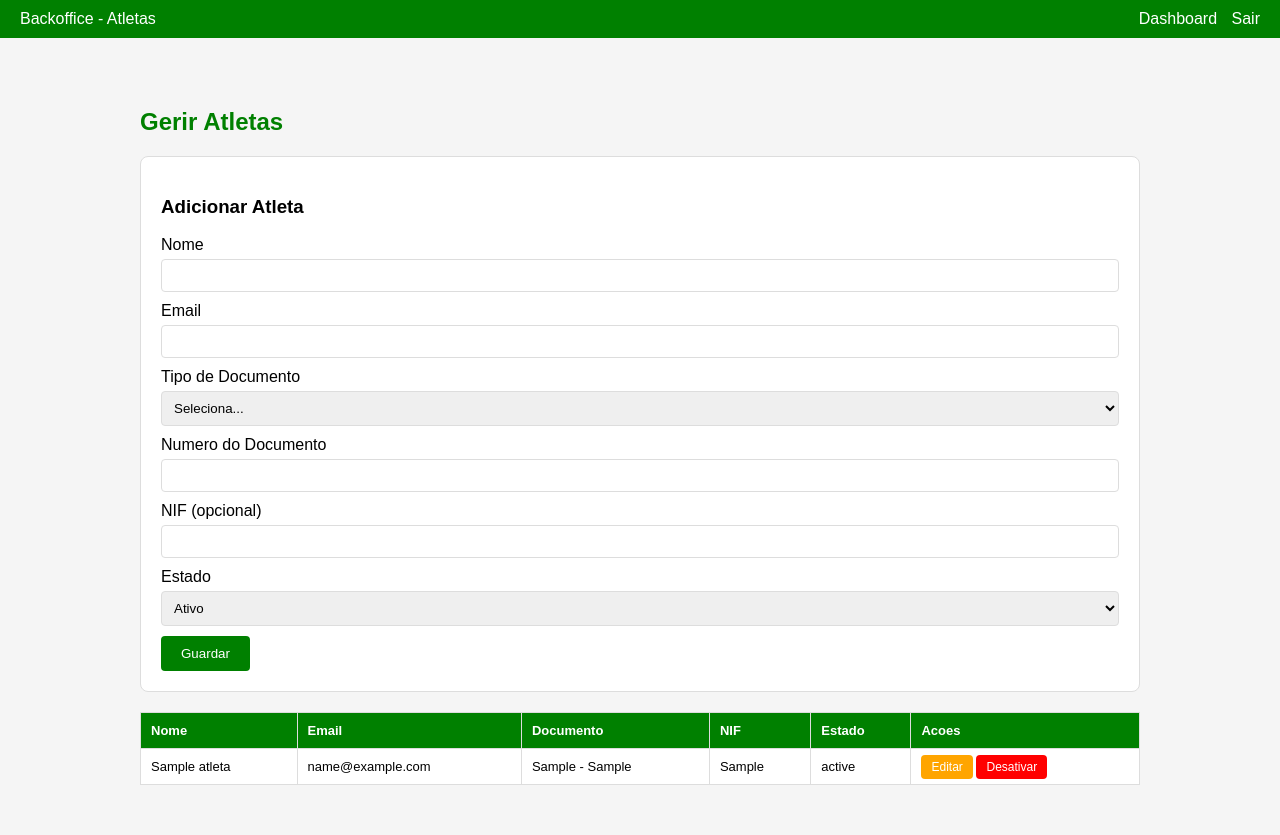
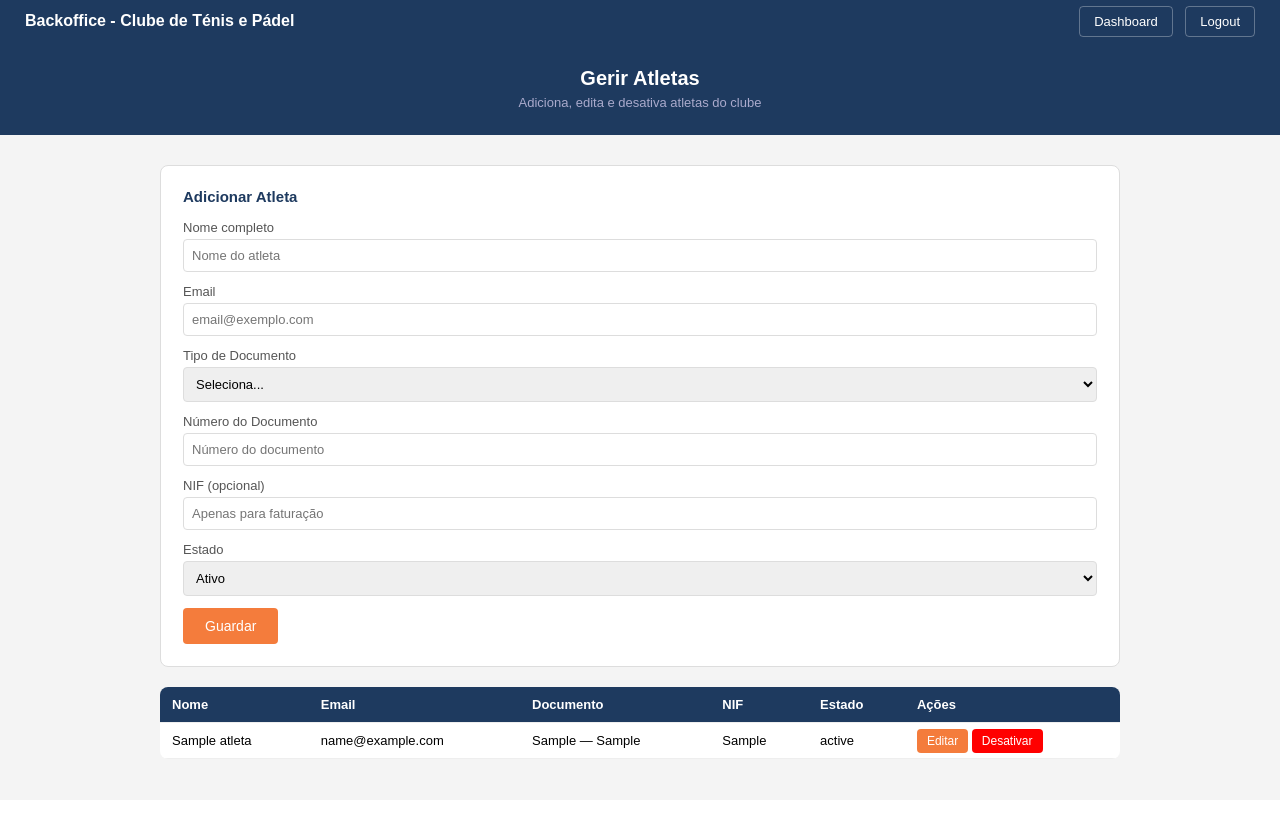
Before and after one commit to donodomundo18/Clube-de-Tenis-e-Padel, a PHP site: page /admin/atletas.php in a window 1280 px wide. After the commit the page ends 759 px from the top, so only its background shows below. Run offline with PHP 8.4, Linux system fonts and the light colour scheme; the visitor is signed in with stand-in values (Sample User, id 1); tables that the repository leaves empty or names only in its code hold one stand-in row (values such as "Sample post").

Commit message:
mudança de cores

```diff
--- a/admin/atletas.php
+++ b/admin/atletas.php
@@ -3,7 +3,7 @@ require_once '../config/db.php';
 require_once '../includes/session.php';
 verificarOperador();
 
-// apagar atleta
+// desativar atleta
 if (isset($_GET['apagar'])) {
     $id = $_GET['apagar'];
     $stmt = $pdo->prepare("UPDATE atleta SET estado_atleta = 'inativo' WHERE id = ?");
@@ -22,11 +22,11 @@ if ($_SERVER['REQUEST_METHOD'] === 'POST') {
     $estado = $_POST['estado_atleta'];
 
     if (isset($_POST['id']) && $_POST['id'] != '') {
-        // editar
+        // editar atleta existente
         $stmt = $pdo->prepare("UPDATE atleta SET nome=?, jogador=?, email=?, documento_tipo=?, documento_numero=?, nif=?, estado_atleta=? WHERE id=?");
         $stmt->execute([$nome, $nome, $email, $documento_tipo, $documento_numero, $nif, $estado, $_POST['id']]);
     } else {
-        // adicionar
+        // adicionar novo atleta - password padrao 123456
         $password = password_hash('123456', PASSWORD_DEFAULT);
         $stmt = $pdo->prepare("INSERT INTO atleta (nome, jogador, email, password, documento_tipo, documento_numero, nif, estado_atleta) VALUES (?,?,?,?,?,?,?,?)");
         $stmt->execute([$nome, $nome, $email, $password, $documento_tipo, $documento_numero, $nif, $estado]);
@@ -35,10 +35,8 @@ if ($_SERVER['REQUEST_METHOD'] === 'POST') {
     exit();
 }
 
-// buscar atletas
-$atletas = $pdo->query("SELECT * FROM atleta")->fetchAll();
+$atletas = $pdo->query("SELECT * FROM atleta ORDER BY nome")->fetchAll();
 
-// buscar atleta para editar
 $editar = null;
 if (isset($_GET['editar'])) {
     $stmt = $pdo->prepare("SELECT * FROM atleta WHERE id = ?");
@@ -52,36 +50,51 @@ if (isset($_GET['editar'])) {
     <meta charset="UTF-8">
     <title>Atletas - Backoffice</title>
     <style>
-        body { font-family: Arial; margin: 0; background: #f5f5f5; }
-        nav { background: green; padding: 10px 20px; color: white; display: flex; justify-content: space-between; }
-        nav a { color: white; margin-left: 10px; text-decoration: none; }
-        .container { max-width: 1000px; margin: 30px auto; padding: 20px; }
-        h2 { color: green; }
-        table { width: 100%; border-collapse: collapse; background: white; }
-        th, td { padding: 10px; border: 1px solid #ddd; text-align: left; font-size: 13px; }
-        th { background: green; color: white; }
+        * { margin: 0; padding: 0; box-sizing: border-box; }
+        body { font-family: Arial; background: #f4f4f4; }
+        nav { background: #1e3a5f; padding: 12px 25px; display: flex; justify-content: space-between; align-items: center; }
+        nav span { color: white; font-size: 16px; font-weight: bold; }
+        nav a { color: white; text-decoration: none; margin-left: 8px; font-size: 13px; padding: 7px 14px; border-radius: 4px; border: 1px solid rgba(255,255,255,0.3); }
+        nav a:hover { background: #f47c3c; border-color: #f47c3c; }
+        .topo { background: #1e3a5f; color: white; padding: 25px; text-align: center; }
+        .topo h1 { font-size: 20px; }
+        .topo p { font-size: 13px; color: #aac; margin-top: 5px; }
+        .container { max-width: 1000px; margin: 30px auto; padding: 0 20px; }
+        .formulario { background: white; padding: 22px; border-radius: 8px; margin-bottom: 20px; border: 1px solid #ddd; }
+        .formulario h3 { color: #1e3a5f; margin-bottom: 15px; font-size: 15px; }
+        label { font-size: 13px; color: #555; display: block; margin-bottom: 4px; }
+        input, select { width: 100%; padding: 8px; margin-bottom: 12px; border: 1px solid #ddd; border-radius: 4px; box-sizing: border-box; font-size: 13px; }
+        input:focus, select:focus { border-color: #1e3a5f; outline: none; }
+        .btn-guardar { background: #f47c3c; color: white; padding: 10px 22px; border: none; border-radius: 4px; cursor: pointer; font-size: 14px; }
+        .btn-guardar:hover { background: #d4622c; }
+        table { width: 100%; border-collapse: collapse; background: white; border-radius: 8px; overflow: hidden; }
+        th, td { padding: 10px 12px; border-bottom: 1px solid #eee; font-size: 13px; text-align: left; }
+        th { background: #1e3a5f; color: white; }
+        tr:hover { background: #f9f9f9; }
         .btn { padding: 5px 10px; border: none; border-radius: 4px; cursor: pointer; text-decoration: none; font-size: 12px; }
-        .btn-editar { background: orange; color: white; }
+        .btn-editar { background: #f47c3c; color: white; }
+        .btn-editar:hover { background: #d4622c; }
         .btn-inativar { background: red; color: white; }
-        .formulario { background: white; padding: 20px; border-radius: 8px; margin-bottom: 20px; border: 1px solid #ddd; }
-        input, select { width: 100%; padding: 8px; margin: 5px 0 10px 0; border: 1px solid #ddd; border-radius: 4px; box-sizing: border-box; }
-        .btn-guardar { background: green; color: white; padding: 10px 20px; border: none; border-radius: 4px; cursor: pointer; }
+        .btn-inativar:hover { background: darkred; }
         .inativo { color: red; }
-        .ativo { color: green; }
+        .ativo { color: #1a6b1a; font-weight: bold; }
     </style>
 </head>
 <body>
 <nav>
-    <span>Backoffice - Atletas</span>
+    <span>Backoffice - Clube de Ténis e Pádel</span>
     <div>
         <a href="dashboard.php">Dashboard</a>
-        <a href="../logout.php">Sair</a>
+        <a href="../logout.php">Logout</a>
     </div>
 </nav>
 
+<div class="topo">
+    <h1>Gerir Atletas</h1>
+    <p>Adiciona, edita e desativa atletas do clube</p>
+</div>
+
 <div class="container">
-    <h2>Gerir Atletas</h2>
-
     <div class="formulario">
         <h3><?= $editar ? 'Editar Atleta' : 'Adicionar Atleta' ?></h3>
         <form method="POST">
@@ -89,25 +102,25 @@ if (isset($_GET['editar'])) {
                 <input type="hidden" name="id" value="<?= $editar['id'] ?>">
             <?php endif; ?>
 
-            <label>Nome</label>
-            <input type="text" name="nome" value="<?= $editar['nome'] ?? '' ?>" required>
+            <label>Nome completo</label>
+            <input type="text" name="nome" value="<?= $editar['nome'] ?? '' ?>" placeholder="Nome do atleta" required>
 
             <label>Email</label>
-            <input type="email" name="email" value="<?= $editar['email'] ?? '' ?>" required>
+            <input type="email" name="email" value="<?= $editar['email'] ?? '' ?>" placeholder="email@exemplo.com" required>
 
             <label>Tipo de Documento</label>
             <select name="documento_tipo" required>
                 <option value="">Seleciona...</option>
-                <option value="Cartão de Cidadão" <?= ($editar['documento_tipo'] ?? '') == 'Cartão de Cidadão' ? 'selected' : '' ?>>Cartao de Cidadao</option>
+                <option value="Cartão de Cidadão" <?= ($editar['documento_tipo'] ?? '') == 'Cartão de Cidadão' ? 'selected' : '' ?>>Cartão de Cidadão</option>
                 <option value="Passaporte" <?= ($editar['documento_tipo'] ?? '') == 'Passaporte' ? 'selected' : '' ?>>Passaporte</option>
                 <option value="Outro" <?= ($editar['documento_tipo'] ?? '') == 'Outro' ? 'selected' : '' ?>>Outro</option>
             </select>
 
-            <label>Numero do Documento</label>
-            <input type="text" name="documento_numero" value="<?= $editar['documento_numero'] ?? '' ?>" required>
+            <label>Número do Documento</label>
+            <input type="text" name="documento_numero" value="<?= $editar['documento_numero'] ?? '' ?>" placeholder="Número do documento" required>
 
             <label>NIF (opcional)</label>
-            <input type="text" name="nif" value="<?= $editar['nif'] ?? '' ?>" maxlength="9">
+            <input type="text" name="nif" value="<?= $editar['nif'] ?? '' ?>" placeholder="Apenas para faturação" maxlength="9">
 
             <label>Estado</label>
             <select name="estado_atleta">
@@ -117,7 +130,7 @@ if (isset($_GET['editar'])) {
 
             <button type="submit" class="btn-guardar">Guardar</button>
             <?php if ($editar): ?>
-                <a href="atletas.php" style="margin-left:10px; color:red;">Cancelar</a>
+                <a href="atletas.php" style="margin-left:10px; color:red; font-size:13px;">Cancelar</a>
             <?php endif; ?>
         </form>
     </div>
@@ -129,13 +142,13 @@ if (isset($_GET['editar'])) {
             <th>Documento</th>
             <th>NIF</th>
             <th>Estado</th>
-            <th>Acoes</th>
+            <th>Ações</th>
         </tr>
         <?php foreach ($atletas as $a): ?>
         <tr>
             <td><?= $a['nome'] ?></td>
             <td><?= $a['email'] ?></td>
-            <td><?= $a['documento_tipo'] ?> - <?= $a['documento_numero'] ?></td>
+            <td><?= $a['documento_tipo'] ?> — <?= $a['documento_numero'] ?></td>
             <td><?= $a['nif'] ?? '-' ?></td>
             <td class="<?= $a['estado_atleta'] ?>"><?= $a['estado_atleta'] ?></td>
             <td>
```
